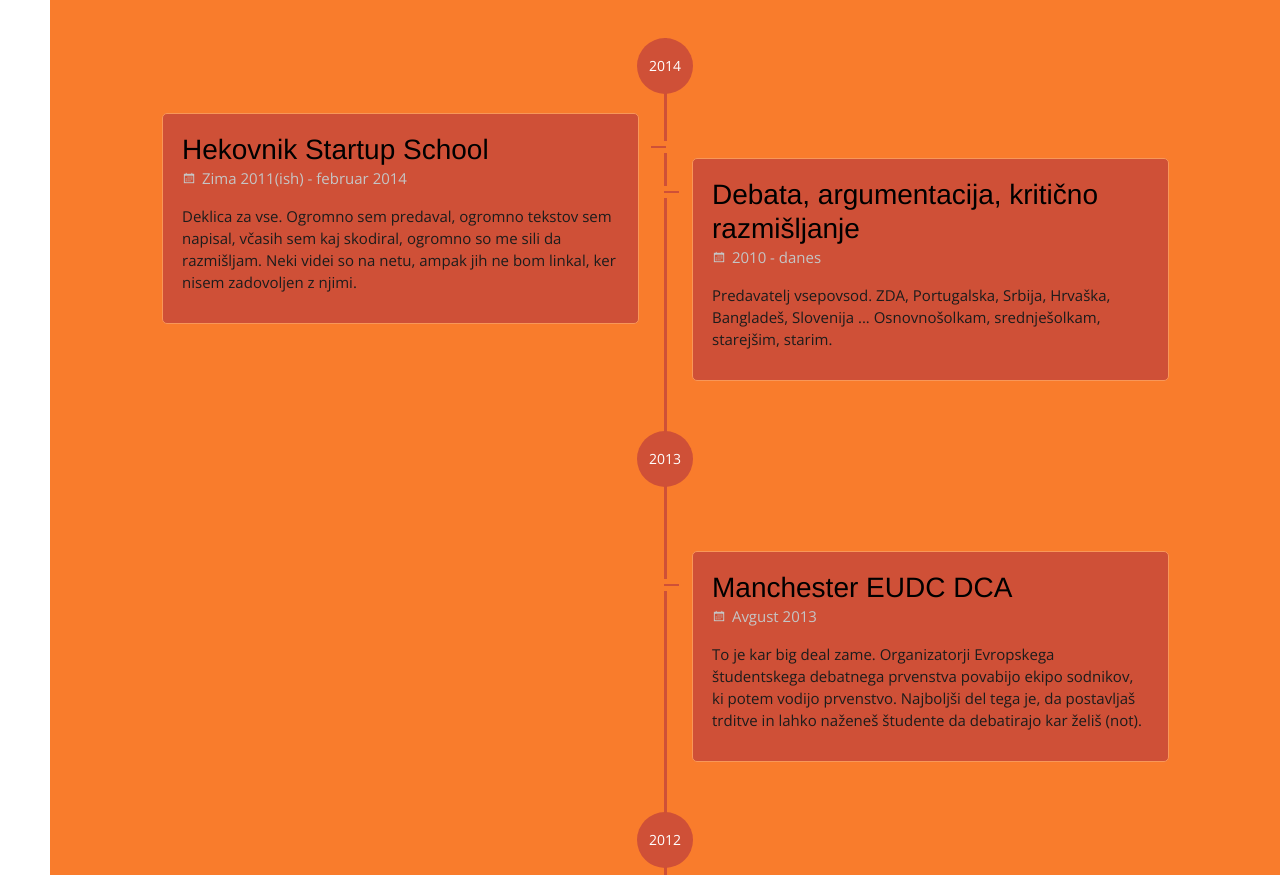
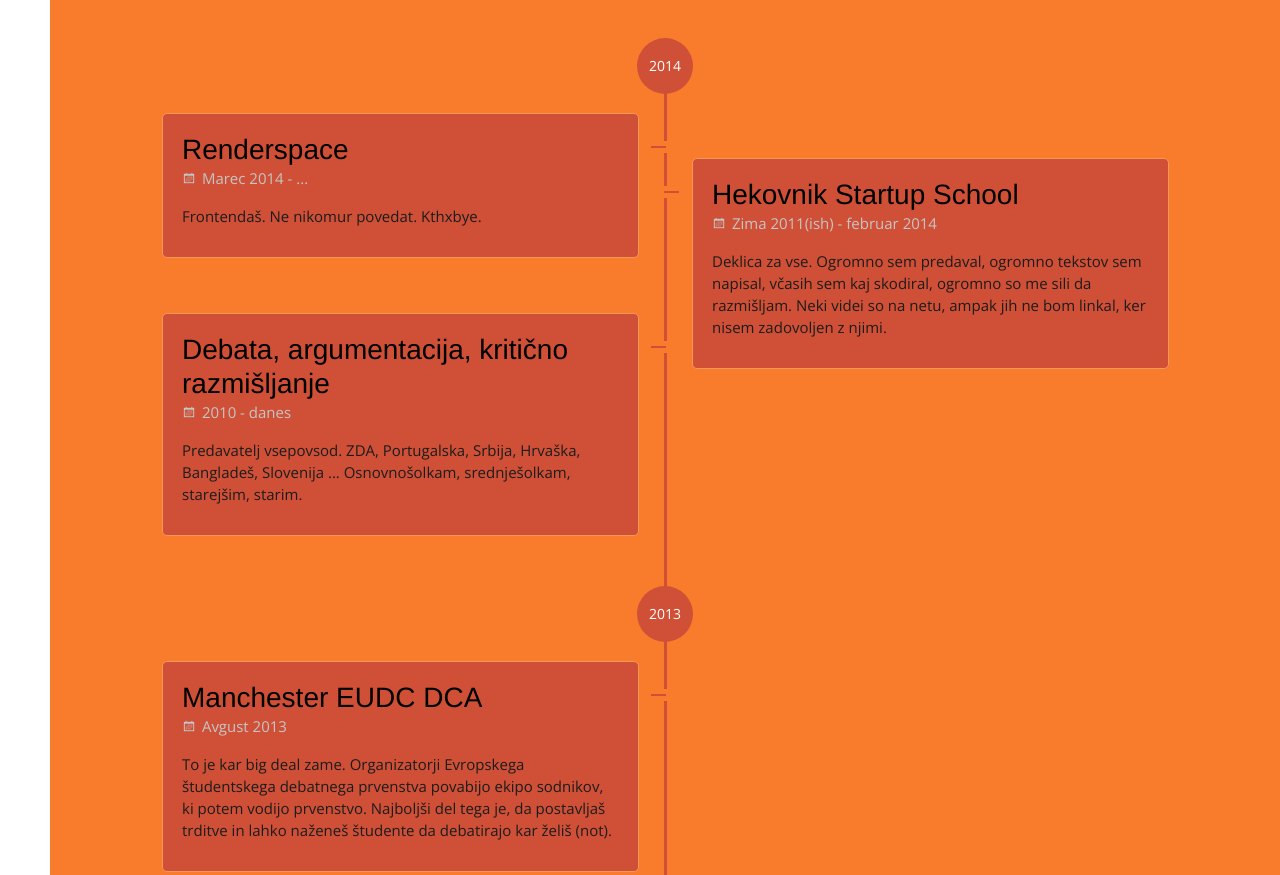
Before and after one commit to muki/CV, a plain HTML site: page index.html in a window 1280 px wide. Shown: the part 2440-3315 px from the top of the page. Drawn offline with nearby package versions, Linux system fonts and the light colour scheme.

Commit message:
dodal renderspace na timeline

```diff
--- a/index.html
+++ b/index.html
@@ -187,6 +187,11 @@
                         <ul class="timeline">
                             <li class="year">2014</li>
                             <li class="milestone">
+                                <h3>Renderspace</h3>
+                                <span class="month"><span class="genericon genericon-month"></span> Marec 2014 - ...</span>
+                                <p>Frontendaš. Ne nikomur povedat. Kthxbye.</p>
+                            </li>
+                            <li class="milestone">
                                 <h3>Hekovnik Startup School</h3>
                                 <span class="month"><span class="genericon genericon-month"></span> Zima 2011(ish) - februar 2014</span>
                                 <p>Deklica za vse. Ogromno sem predaval, ogromno tekstov sem napisal, včasih sem kaj skodiral, ogromno so me sili da razmišljam. Neki videi so na netu, ampak jih ne bom linkal, ker nisem zadovoljen z njimi.</p>
```
